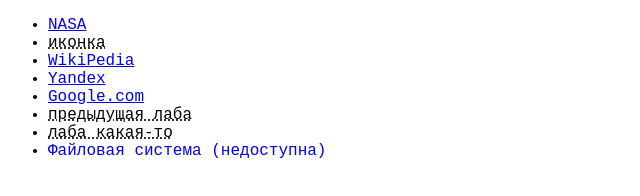
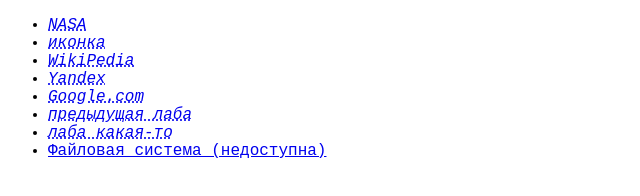
Before and after one commit to Alex-1701/help_js, a plain HTML site: page lab_07/lab_7_2.html in a window 1280 px wide. Shown: the whole page, without its empty margins (0-640 px from the left). Drawn offline with Linux system fonts and the light colour scheme.

Commit message:
lab 7, 8 fix

```diff
--- a/lab_07/lab_7_2.html
+++ b/lab_07/lab_7_2.html
@@ -15,9 +15,9 @@
 
 <body>
 <ul>
-  <li><a href="https://example.com/">NASA</a></li>
+  <li><a href="https://www.nasa.gov/">NASA</a></li>
   <li><a href="D:/FAVICON.png">иконка</a></li>
-  <li><a href="https://example.com/">WikiPedia</a></li>
+  <li><a href="https://www.wikipedia.org/">WikiPedia</a></li>
   <li><a href="https://yandex.com/">Yandex</a></li>
   <li><a href="https://www.google.com/">Google.com</a></li>
   <li><a href="lab_7_1.html">предыдущая лаба</a></li>
@@ -35,13 +35,9 @@
             const element = object[key];
             let begin = element.href.slice(0, 5);
 
-            if (begin === 'http:' || begin === 'https:') {
-                element.style.textDecoration = 'underline';
+            if (begin === 'http:' || begin === 'https') {
                 element.style.textDecorationStyle = 'dotted';
-                element.style.color = 'black';
-            } else if (begin === 'file:') {
-                element.style.textDecoration = 'none';
-                element.style.fontFamily = "'Courier New', Courier, monospace";
+                element.style.fontStyle = 'italic';
             }
         }
     }
```
Also changed, not shown: lab_08/lab_8_2.html (+3 -9 lines).
